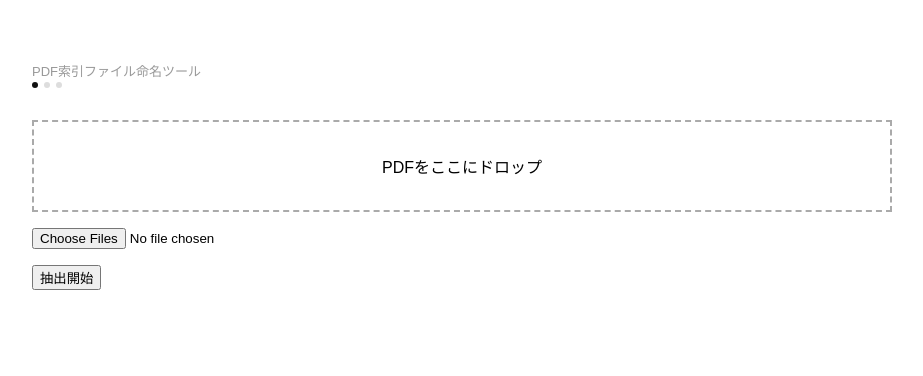
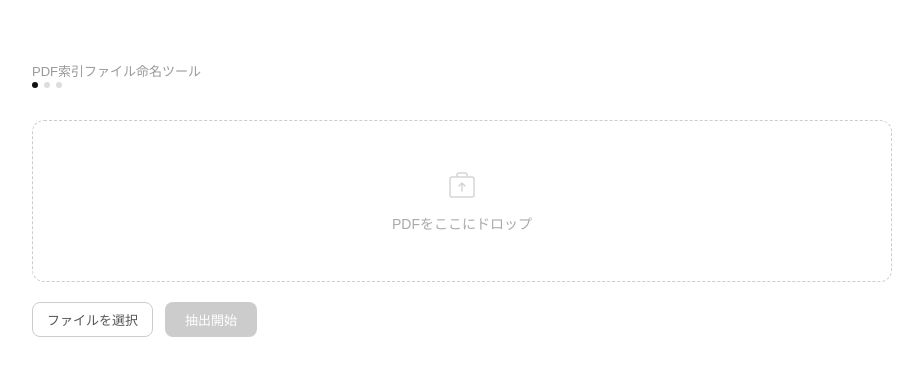
Before and after one commit to AyumiHama-I/pdf-indexer, a Next.js app in the folder frontend/: page / in a window 1280 px wide. Shown: the top 376 px of the page, without its empty margins (178-1101 px from the left). Built offline with nearby package versions, Linux system fonts and the light colour scheme.

Commit message:
chore: アップロードゾーンのUIをミニマルスタイルに変更

```diff
--- a/frontend/components/UploadZone.tsx
+++ b/frontend/components/UploadZone.tsx
@@ -11,29 +11,36 @@ type Props = {
   onUploaded: (items: PdfItem[], files: File[]) => void
 }
 
+// PDFアイコン（SVG）
+const PdfIcon = () => (
+  <svg width="14" height="14" viewBox="0 0 14 14" fill="none">
+    <rect x="2" y="1" width="10" height="12" rx="1.5" stroke="currentColor" strokeWidth="1.2"/>
+    <path d="M5 5h4M5 7.5h4M5 10h2.5" stroke="currentColor" strokeWidth="1.2" strokeLinecap="round"/>
+  </svg>
+)
+
 export default function UploadZone({ onUploaded }: Props) {
   const [files, setFiles] = useState<File[]>([])
   const [loading, setLoading] = useState(false)
+  const [isDragOver, setIsDragOver] = useState(false)
 
   const handleDrop = (e: React.DragEvent<HTMLDivElement>) => {
     e.preventDefault()
+    setIsDragOver(false)
     const dropped = Array.from(e.dataTransfer.files).filter(f => f.type === "application/pdf")
     setFiles(dropped)
   }
 
   const handleFileSelect = (e: React.ChangeEvent<HTMLInputElement>) => {
     if (!e.target.files) return
-    const selected = Array.from(e.target.files)
-    setFiles(selected)
+    setFiles(Array.from(e.target.files))
   }
 
   const handleUpload = async () => {
     if (files.length === 0) return
     setLoading(true)
-
     const formData = new FormData()
     files.forEach(f => formData.append("files", f))
-
     const res = await fetch(`${process.env.NEXT_PUBLIC_API_URL}/upload`, {
       method: "POST",
       body: formData,
@@ -45,28 +52,87 @@ export default function UploadZone({ onUploaded }: Props) {
 
   return (
     <div>
+      {/* ドロップゾーン */}
       <div
         onDrop={handleDrop}
-        onDragOver={e => e.preventDefault()}
+        onDragOver={e => { e.preventDefault(); setIsDragOver(true) }}
+        onDragLeave={() => setIsDragOver(false)}
         style={{
-          border: "2px dashed #aaa",
-          padding: "2rem",
+          border: `1.5px dashed ${isDragOver ? "#888" : "#ccc"}`,
+          borderRadius: "12px",
+          padding: "3rem 2rem",
           textAlign: "center",
-          marginBottom: "1rem"
+          color: "#aaa",
+          fontSize: "14px",
+          marginBottom: "1.25rem",
+          background: isDragOver ? "#fafafa" : "transparent",
+          transition: "all 0.15s",
+          cursor: "default",
         }}
       >
+        {/* アップロードアイコン */}
+        <svg width="32" height="32" viewBox="0 0 32 32" fill="none"
+          style={{ margin: "0 auto 0.75rem", display: "block", opacity: 0.35 }}>
+          <rect x="4" y="8" width="24" height="20" rx="2" stroke="#888" strokeWidth="1.5"/>
+          <path d="M11 8V6a2 2 0 0 1 2-2h6a2 2 0 0 1 2 2v2" stroke="#888" strokeWidth="1.5"/>
+          <path d="M16 14v8M13 17l3-3 3 3" stroke="#888" strokeWidth="1.5"
+            strokeLinecap="round" strokeLinejoin="round"/>
+        </svg>
         PDFをここにドロップ
       </div>
 
-      <input type="file" accept="application/pdf" multiple onChange={handleFileSelect} />
+      {/* 選択したファイル一覧 */}
+      {files.length > 0 && (
+        <ul style={{ listStyle: "none", margin: "0 0 1rem", padding: 0 }}>
+          {files.map(f => (
+            <li key={f.name} style={{
+              display: "flex", alignItems: "center", gap: "8px",
+              fontSize: "13px", color: "#555",
+              padding: "6px 0",
+              borderBottom: "0.5px solid #eee",
+            }}>
+              <PdfIcon />
+              {f.name}
+            </li>
+          ))}
+        </ul>
+      )}
 
-      <ul>
-        {files.map(f => <li key={f.name}>{f.name}</li>)}
-      </ul>
+      {/* ボタン行 */}
+      <div style={{ display: "flex", alignItems: "center", gap: "12px" }}>
+        {/* ファイル選択ボタン（input を隠してラベルで見た目を作る） */}
+        <label style={{
+          fontSize: "13px", color: "#555",
+          border: "0.5px solid #ccc", borderRadius: "8px",
+          padding: "7px 14px", cursor: "pointer",
+        }}>
+          ファイルを選択
+          <input
+            type="file"
+            accept="application/pdf"
+            multiple
+            onChange={handleFileSelect}
+            style={{ display: "none" }}   // inputは非表示にしてラベルだけ見せる
+          />
+        </label>
 
-      <button onClick={handleUpload} disabled={loading}>
-        {loading ? "抽出中..." : "抽出開始"}
-      </button>
+        <button
+          onClick={handleUpload}
+          disabled={loading || files.length === 0}
+          style={{
+            fontSize: "13px",
+            color: "#fff",
+            background: loading || files.length === 0 ? "#ccc" : "#111",
+            border: "none",
+            borderRadius: "8px",
+            padding: "8px 20px",
+            cursor: loading || files.length === 0 ? "not-allowed" : "pointer",
+            transition: "background 0.15s",
+          }}
+        >
+          {loading ? "抽出中..." : "抽出開始"}
+        </button>
+      </div>
     </div>
   )
 }
```
